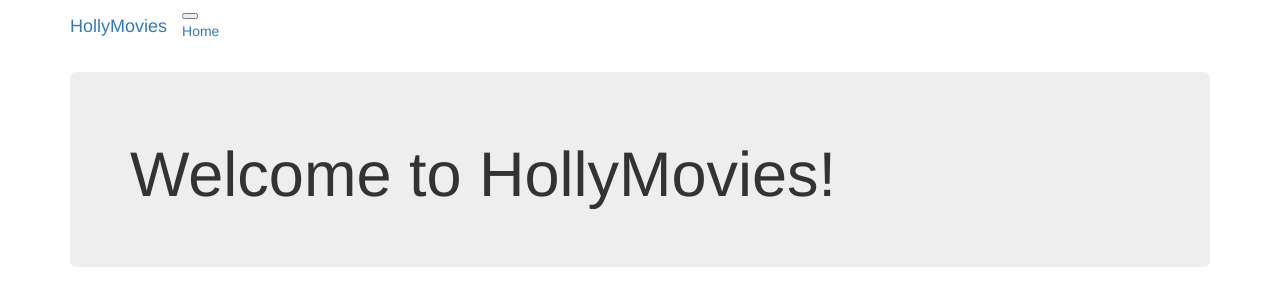
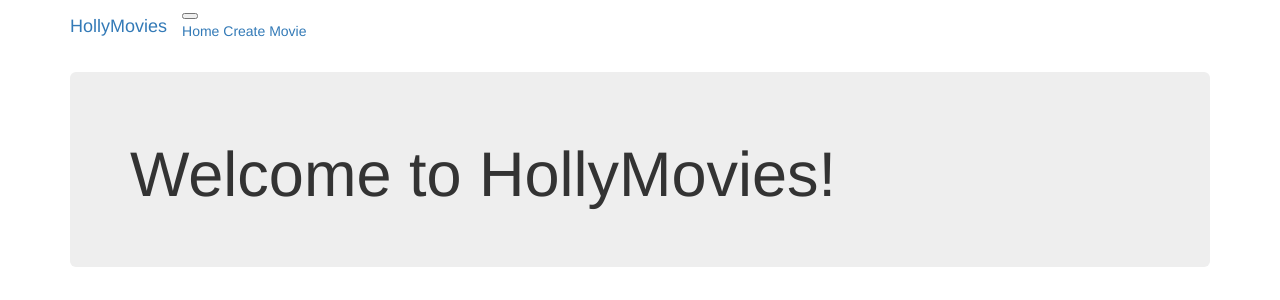
Before and after one commit to ptokarski/hollymovies-misc, a Flask app: page / in a window 1280 px wide. Shown: the top 300 px of the page. Run offline with Flask 2, Linux system fonts and the light colour scheme; data that the repository does not hold is empty; some libraries are stand-ins or nearby versions.

Commit message:
Add linking.

```diff
--- a/hollymovies/views.py
+++ b/hollymovies/views.py
@@ -1,4 +1,4 @@
-from flask import Blueprint, redirect, render_template
+from flask import Blueprint, redirect, render_template, url_for
 from flask_wtf import FlaskForm
 
 from hollymovies import models
@@ -26,7 +26,7 @@ def movie_create():
     )
     with models.session() as session:
         session.add(movie)
-    return redirect('/')
+    return redirect(url_for('main.movies'))
 
 
 @main_blueprint.route('/movie/update/<movie_id>', methods=['GET', 'POST'])
@@ -42,7 +42,7 @@ def movie_update(movie_id):
     movie.description = form.description.data
     with models.session() as session:
         session.add(movie)
-    return redirect('/')
+    return redirect(url_for('main.movies'))
 
 
 @main_blueprint.route('/movie/delete/<movie_id>', methods=['GET', 'POST'])
@@ -54,4 +54,4 @@ def movie_delete(movie_id):
         return render_template('movie_delete.html', **context)
     with models.session() as session:
         session.delete(movie)
-    return redirect('/')
+    return redirect(url_for('main.movies'))
--- a/templates/base.html
+++ b/templates/base.html
@@ -11,8 +11,11 @@
       </button>
       <div class="collapse navbar-collapse" id="navbarNavAltMarkup">
         <div class="navbar-nav">
-          <a class="nav-item nav-link active" href="/">
+          <a class="nav-item nav-link active" href="{{ url_for('main.movies') }}">
             Home
+          </a>
+          <a class="nav-item nav-link active" href="{{ url_for('main.movie_create') }}">
+            Create Movie
           </a>
         </div>
       </div>
--- a/templates/movies.html
+++ b/templates/movies.html
@@ -6,6 +6,8 @@
     {% for movie in movies %}
       <li>
         {{ movie.title }} ({{ movie.released.year }}) - {{ movie.genre.name }}
+        <a href="{{ url_for('main.movie_update', movie_id=movie.id) }}">update</a> /
+        <a href="{{ url_for('main.movie_delete', movie_id=movie.id) }}">delete</a>
       </li>
     {% endfor %}
   </ul>
```
